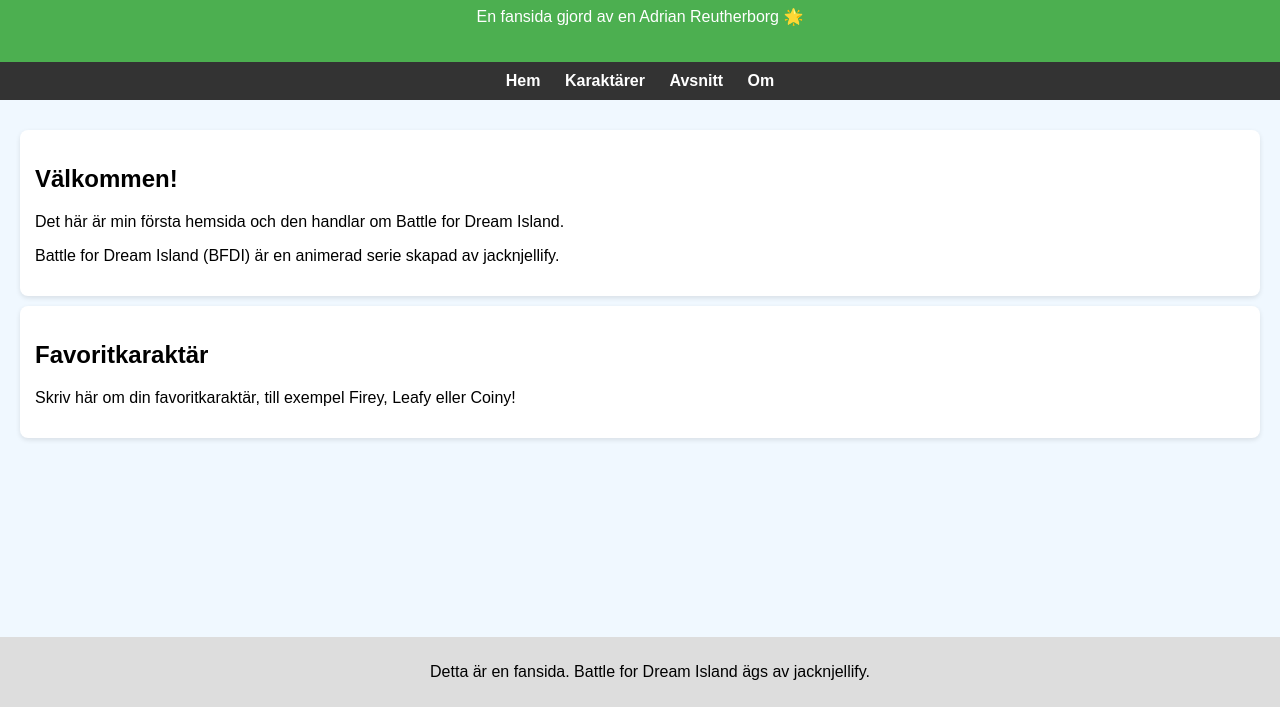
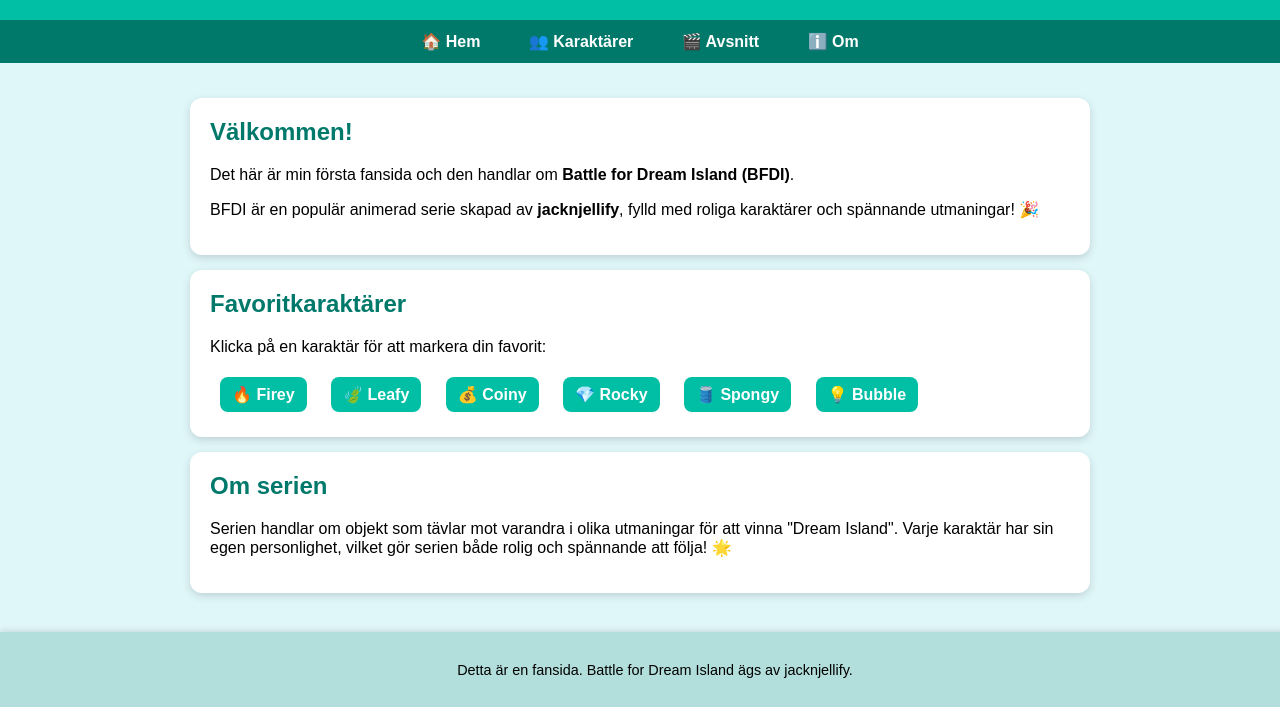
Before and after one commit to adrianreutherborg-creator/bfdi, a plain HTML site: page index.html in a window 1280 px wide. Shown: the part 93-800 px from the top of the page. Drawn offline with Linux system fonts and the light colour scheme.

Commit message:
Update index.html

```diff
--- a/index.html
+++ b/index.html
@@ -2,51 +2,117 @@
 <html lang="sv">
 <head>
   <meta charset="UTF-8">
+  <meta name="viewport" content="width=device-width, initial-scale=1.0">
   <title>Adrians Battle for Dream Island – Fansida</title>
   <style>
     body {
-      font-family: Arial, sans-serif;
-      background-color: #f0f8ff;
+      font-family: 'Arial', sans-serif;
+      background-color: #e0f7fa; /* ljusblå bakgrund */
       margin: 0;
       padding: 0;
     }
+
     header {
-      background-color: #4CAF50;
+      background-color: #00bfa5; /* teal header */
       color: white;
-      padding: 20px;
+      padding: 25px 20px;
+      text-align: center;
+      box-shadow: 0 2px 5px rgba(0,0,0,0.2);
+    }
+
+    header h1 {
+      margin: 0;
+      font-size: 2em;
+    }
+
+    header p {
+      margin: 5px 0 0;
+      font-size: 1.1em;
+    }
+
+    nav {
+      background-color: #00796b; /* mörkare teal */
+      padding: 12px;
       text-align: center;
     }
-    nav {
-      background-color: #333;
-      padding: 10px;
-      text-align: center;
-    }
+
     nav a {
       color: white;
-      margin: 0 10px;
+      margin: 0 12px;
       text-decoration: none;
       font-weight: bold;
+      padding: 6px 10px;
+      border-radius: 5px;
+      transition: background 0.3s;
     }
+
     nav a:hover {
-      text-decoration: underline;
+      background-color: #004d40;
     }
+
     main {
       padding: 20px;
+      padding-bottom: 80px; /* utrymme för footer */
+      max-width: 900px;
+      margin: auto;
     }
+
+    .card {
+      background-color: #ffffff;
+      padding: 20px;
+      margin: 15px 0;
+      border-radius: 12px;
+      box-shadow: 0 3px 8px rgba(0,0,0,0.15);
+      transition: all 0.3s ease;
+    }
+
+    .card:hover {
+      transform: translateY(-5px);
+      box-shadow: 0 6px 15px rgba(0,0,0,0.25);
+    }
+
+    .card h2 {
+      margin-top: 0;
+      color: #00796b;
+    }
+
+    .character-list span {
+      display: inline-block;
+      margin: 5px 10px;
+      padding: 8px 12px;
+      background-color: #00bfa5;
+      color: white;
+      border-radius: 8px;
+      font-weight: bold;
+      cursor: pointer;
+      transition: transform 0.2s;
+    }
+
+    .character-list span:hover {
+      transform: scale(1.1);
+      background-color: #004d40;
+    }
+
     footer {
-      background-color: #ddd;
+      background-color: #b2dfdb;
       text-align: center;
-      padding: 10px;
+      padding: 15px;
       position: fixed;
       bottom: 0;
       width: 100%;
+      font-size: 0.9em;
+      box-shadow: 0 -2px 5px rgba(0,0,0,0.1);
     }
-    .card {
-      background-color: white;
-      padding: 15px;
-      margin: 10px 0;
-      border-radius: 8px;
-      box-shadow: 0 2px 5px rgba(0,0,0,0.1);
+
+    @media (max-width: 600px) {
+      nav a {
+        display: block;
+        margin: 6px 0;
+      }
+
+      main {
+        padding: 15px;
+      }
     }
   </style>
 </head>
@@ -54,27 +120,40 @@
 
 <header>
   <h1>Battle for Dream Island</h1>
-  <p>En fansida gjord av en Adrian Reutherborg 🌟</p>
+  <p>En fansida gjord av Adrian Reutherborg 🌟</p>
 </header>
 
 <nav>
-  <a href="#">Hem</a>
-  <a href="#">Karaktärer</a>
-  <a href="#">Avsnitt</a>
-  <a href="#">Om</a>
+  <a href="#">🏠 Hem</a>
+  <a href="#">👥 Karaktärer</a>
+  <a href="#">🎬 Avsnitt</a>
+  <a href="#">ℹ️ Om</a>
 </nav>
 
 <main>
-  <div class="card">
+  <section class="card">
     <h2>Välkommen!</h2>
-    <p>Det här är min första hemsida och den handlar om Battle for Dream Island.</p>
-    <p>Battle for Dream Island (BFDI) är en animerad serie skapad av jacknjellify.</p>
-  </div>
+    <p>Det här är min första fansida och den handlar om <strong>Battle for Dream Island (BFDI)</strong>.</p>
+    <p>BFDI är en populär animerad serie skapad av <strong>jacknjellify</strong>, fylld med roliga karaktärer och spännande utmaningar! 🎉</p>
+  </section>
 
-  <div class="card">
-    <h2>Favoritkaraktär</h2>
-    <p>Skriv här om din favoritkaraktär, till exempel Firey, Leafy eller Coiny!</p>
-  </div>
+  <section class="card">
+    <h2>Favoritkaraktärer</h2>
+    <p>Klicka på en karaktär för att markera din favorit:</p>
+    <div class="character-list">
+      <span>🔥 Firey</span>
+      <span>🍃 Leafy</span>
+      <span>💰 Coiny</span>
+      <span>💎 Rocky</span>
+      <span>🛢️ Spongy</span>
+      <span>💡 Bubble</span>
+    </div>
+  </section>
+
+  <section class="card">
+    <h2>Om serien</h2>
+    <p>Serien handlar om objekt som tävlar mot varandra i olika utmaningar för att vinna "Dream Island". Varje karaktär har sin egen personlighet, vilket gör serien både rolig och spännande att följa! 🌟</p>
+  </section>
 </main>
 
 <footer>
```
